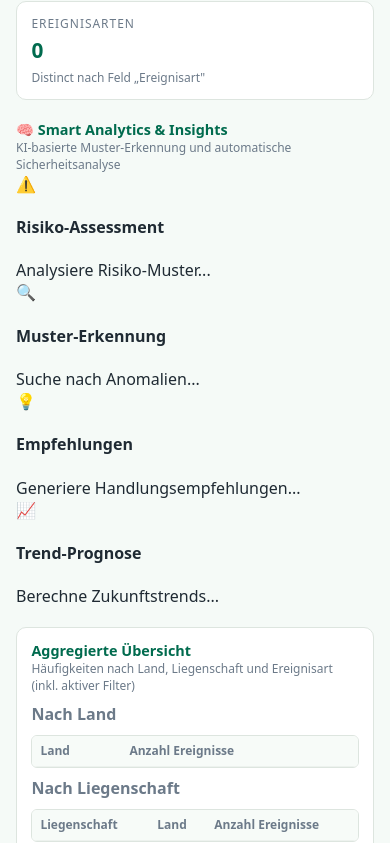
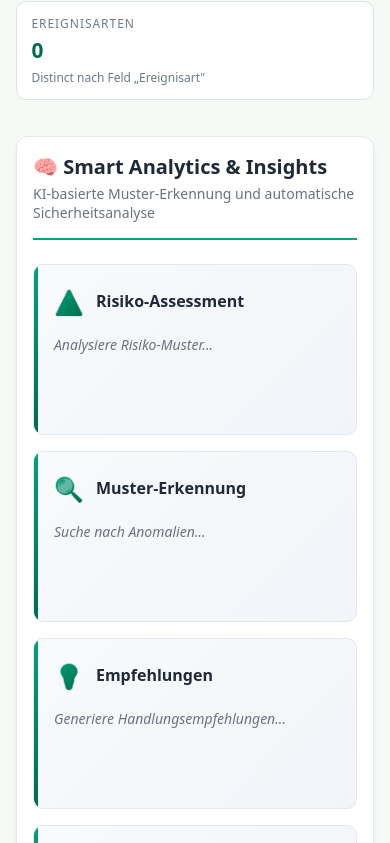
Before and after one commit to BNT266/Coredinate-Dashboard, a website: page index.html in a window 390 px wide. Shown: the part 1360-2203 px from the top of the page. Drawn offline with nearby package versions, Linux system fonts and the light colour scheme.

Commit message:
Update styles.css

```diff
--- a/src/css/styles.css
+++ b/src/css/styles.css
@@ -443,3 +443,169 @@ tbody tr:hover {
         align-items: flex-start;
     }
 }
+/* =============================================
+   SMART ANALYTICS PANEL
+   ============================================= */
+
+.analytics-panel {
+    background: white;
+    border-radius: 12px;
+    box-shadow: 0 4px 6px rgba(0, 0, 0, 0.05);
+    margin: 2rem 0;
+    padding: 1.5rem;
+    border: 1px solid #e5e7eb;
+}
+
+.analytics-panel .panel-header {
+    margin-bottom: 1.5rem;
+    border-bottom: 2px solid #00a37a;
+    padding-bottom: 1rem;
+}
+
+.analytics-panel .panel-title {
+    font-size: 1.25rem;
+    font-weight: 600;
+    color: #1f2937;
+    margin-bottom: 0.25rem;
+}
+
+.analytics-panel .panel-subtitle {
+    color: #6b7280;
+    font-size: 0.875rem;
+}
+
+.insights-grid {
+    display: grid;
+    grid-template-columns: repeat(auto-fit, minmax(280px, 1fr));
+    gap: 1.5rem;
+    margin-top: 1rem;
+}
+
+.insight-card {
+    background: linear-gradient(135deg, #f8fafc 0%, #f1f5f9 100%);
+    border: 1px solid #e2e8f0;
+    border-radius: 10px;
+    padding: 1.25rem;
+    transition: all 0.3s ease;
+    position: relative;
+    overflow: hidden;
+}
+
+.insight-card:hover {
+    transform: translateY(-2px);
+    box-shadow: 0 8px 25px rgba(0, 163, 122, 0.1);
+    border-color: #00a37a;
+}
+
+.insight-card::before {
+    content: '';
+    position: absolute;
+    top: 0;
+    left: 0;
+    width: 4px;
+    height: 100%;
+    background: linear-gradient(135deg, #00a37a, #006b4e);
+}
+
+.insight-header {
+    display: flex;
+    align-items: center;
+    margin-bottom: 1rem;
+    gap: 0.75rem;
+}
+
+.insight-icon {
+    font-size: 1.5rem;
+    background: linear-gradient(135deg, #00a37a, #006b4e);
+    -webkit-background-clip: text;
+    -webkit-text-fill-color: transparent;
+    background-clip: text;
+}
+
+.insight-header h4 {
+    font-size: 1rem;
+    font-weight: 600;
+    color: #1f2937;
+    margin: 0;
+}
+
+.insight-content {
+    min-height: 80px;
+    font-size: 0.875rem;
+    line-height: 1.5;
+}
+
+.loading {
+    color: #6b7280;
+    font-style: italic;
+    animation: pulse 2s infinite;
+}
+
+@keyframes pulse {
+    0%, 100% { opacity: 0.7; }
+    50% { opacity: 1; }
+}
+
+/* Risk Levels */
+.risk-high {
+    background: linear-gradient(135deg, #fee2e2, #fecaca);
+    border-color: #f87171;
+}
+
+.risk-medium {
+    background: linear-gradient(135deg, #fef3c7, #fde68a);
+    border-color: #f59e0b;
+}
+
+.risk-low {
+    background: linear-gradient(135deg, #d1fae5, #a7f3d0);
+    border-color: #10b981;
+}
+
+/* Insight Items */
+.insight-item {
+    padding: 0.75rem;
+    background: rgba(255, 255, 255, 0.7);
+    border-radius: 6px;
+    margin-bottom: 0.75rem;
+    border-left: 3px solid #00a37a;
+}
+
+.insight-item:last-child {
+    margin-bottom: 0;
+}
+
+.insight-value {
+    font-weight: 600;
+    color: #00a37a;
+}
+
+.insight-trend {
+    font-size: 0.75rem;
+    margin-top: 0.25rem;
+}
+
+.trend-up {
+    color: #dc2626;
+}
+
+.trend-down {
+    color: #16a34a;
+}
+
+.trend-stable {
+    color: #6b7280;
+}
+
+/* Responsive */
+@media (max-width: 768px) {
+    .insights-grid {
+        grid-template-columns: 1fr;
+        gap: 1rem;
+    }
+
+    .analytics-panel {
+        margin: 1rem 0;
+        padding: 1rem;
+    }
+}
```
